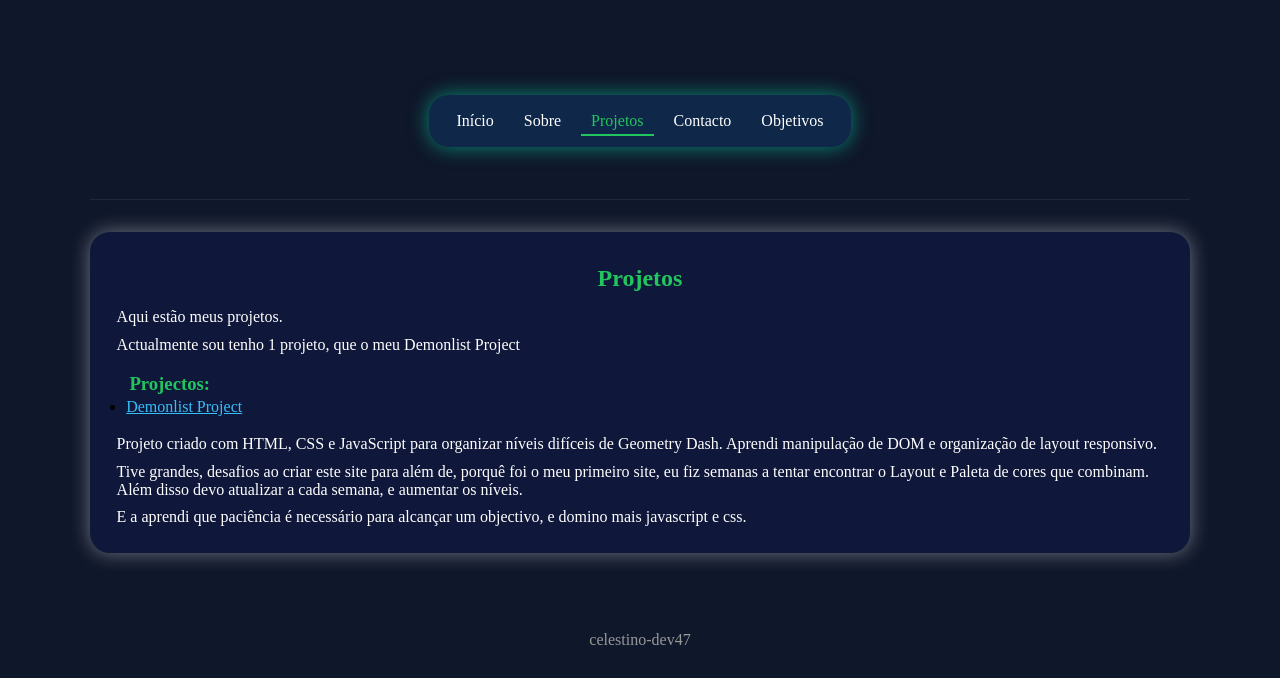
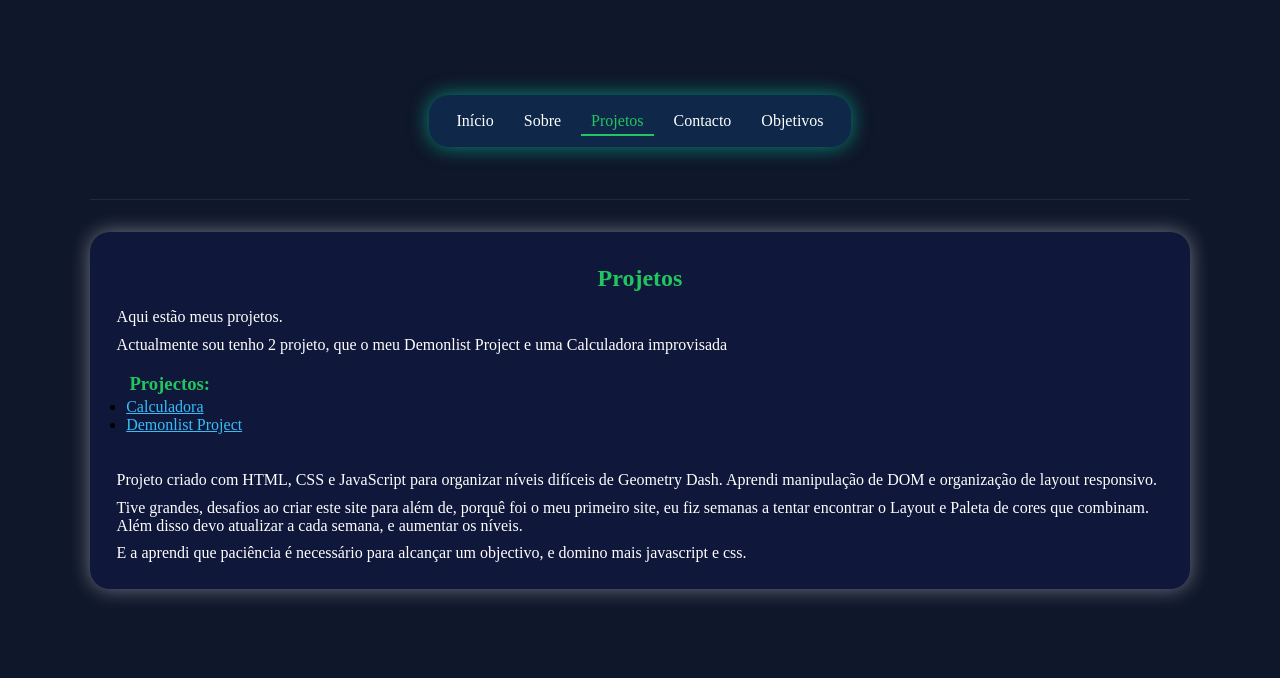
Before and after one commit to celestino-dev47/Portf-lio, a plain HTML site: page index.html in a window 1280 px wide. Both pictures are taken after a click on the link "Projetos". Shown: the part 122-800 px from the top of the page. Drawn offline with Linux system fonts and the light colour scheme.

Commit message:
Update index.html

```diff
--- a/index.html
+++ b/index.html
@@ -4,7 +4,6 @@
 <head>
   <title>Portfólio</title>
   <meta charset="UTF-8">
-  <meta name="Portfólio do Celestino" content="informações sobre mim"
   <meta name="viewport" content="width=device-width, initial-scale=1.0">
   <link rel="stylesheet" href="style.css">
 </head>
@@ -27,7 +26,7 @@
     <section id="home" class="section active-section">
       <h2>Início</h2>
       <div>
-        <h4 id="strong">Desenvolvedor Frontend focado em criar interfaces modernas e
+        <h3 id="strong">Desenvolvedor Frontend focado em criar interfaces modernas e
         funcionais.</h4><br>
         <p style="text-align: center; font-weight:  600">Meu objectivo é melhorar o desempenho dos sistemas operacionais, e e
         mostrar que o futuro está mais próxima do que pensavam.</p>
@@ -110,15 +109,19 @@
       <h2>Projetos</h2>
       <div>
         <p>Aqui estão meus projetos.</p>
-        <p>Actualmente sou tenho 1 projeto, que o meu Demonlist Project</p>
+        <p>Actualmente sou tenho 2 projeto, que o meu Demonlist Project e uma
+        Calculadora improvisada</p>
       </div>
       <div class="habilidade">
         <h3>Projectos:</h3>
         <ul>
           <li>
+            <a href="https://calculadora-ten-gilt.vercel.app/">Calculadora</a>
+          </li>
+          <li>
             <a href="https://demonlist-project.vercel.app/">Demonlist Project
             </a>
-          </li>
+          </li><br>
         </ul>
       </div>
       <div>
@@ -160,12 +163,10 @@
       objectivos</p>
       <p>Eu quero encontrar alguém próximo de mim que também tenho um pensamento
       parecido, para colaborarmos 🤝</p>
-    </section><br><br>
+    </section>
   </main>
   <!--Rodapé-->
-  <footer>
-    <p style="color: #989898; text-align:center">celestino-dev47</p>
-  </footer>
+  <footer></footer>
   <script>
     const links = document.querySelectorAll("nav a");
     const sections = document.querySelectorAll(".section");
@@ -190,4 +191,4 @@
   });
   </script>
 </body>
-</html>
+  </html>
```
